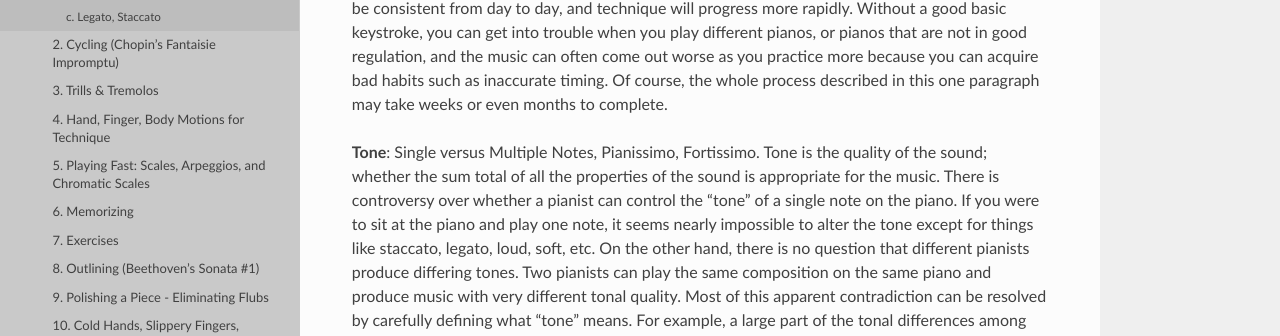
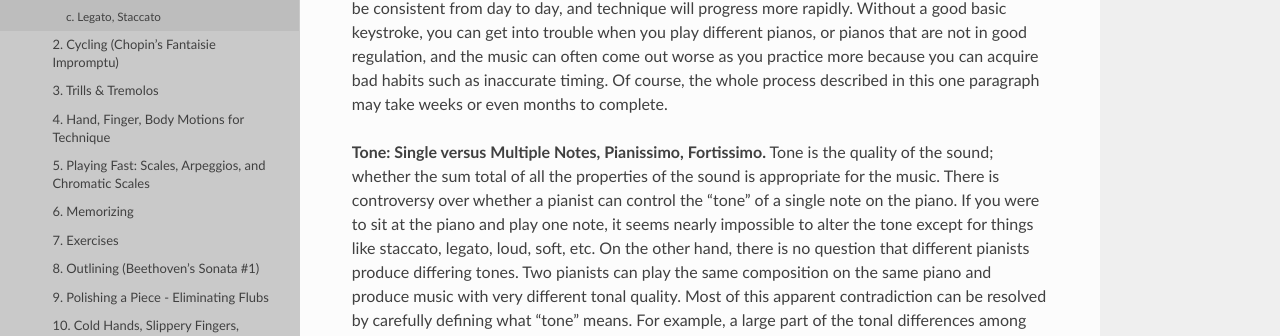
Before and after one commit to gmoe/piano_fundamentals, a Sphinx documentation site: the page built from source/chapter1/ch1_topics/III.1.rst, in a window 1280 px wide and 900 px high, scrolled down 1857 px. Shown: the part 115-451 px from the top of the window. Built offline with Sphinx 7.4.7 and the Read the Docs theme 2.0.0, drawn with Linux system fonts in a browser that asks for light colours; formulas are drawn with MathJax 3; some of the changed text lies outside the part shown.

Commit message:
Update III.1.rst
fix ref and title

```diff
--- a/source/chapter1/ch1_topics/III.1.rst
+++ b/source/chapter1/ch1_topics/III.1.rst
@@ -104,7 +104,7 @@ you can acquire bad habits such as inaccurate timing. Of course, the whole
 process described in this one paragraph may take weeks or even months to
 complete.
 
-**Tone**: Single versus Multiple Notes, Pianissimo, Fortissimo. Tone is the quality
+**Tone: Single versus Multiple Notes, Pianissimo, Fortissimo.** Tone is the quality
 of the sound; whether the sum total of all the properties of the sound is
 appropriate for the music. There is controversy over whether a pianist can
 control the "tone" of a single note on the piano. If you were to sit at the
```
Also changed, not shown: other parts of source/chapter1/ch1_topics/III.1.rst (+1 -1 lines).
